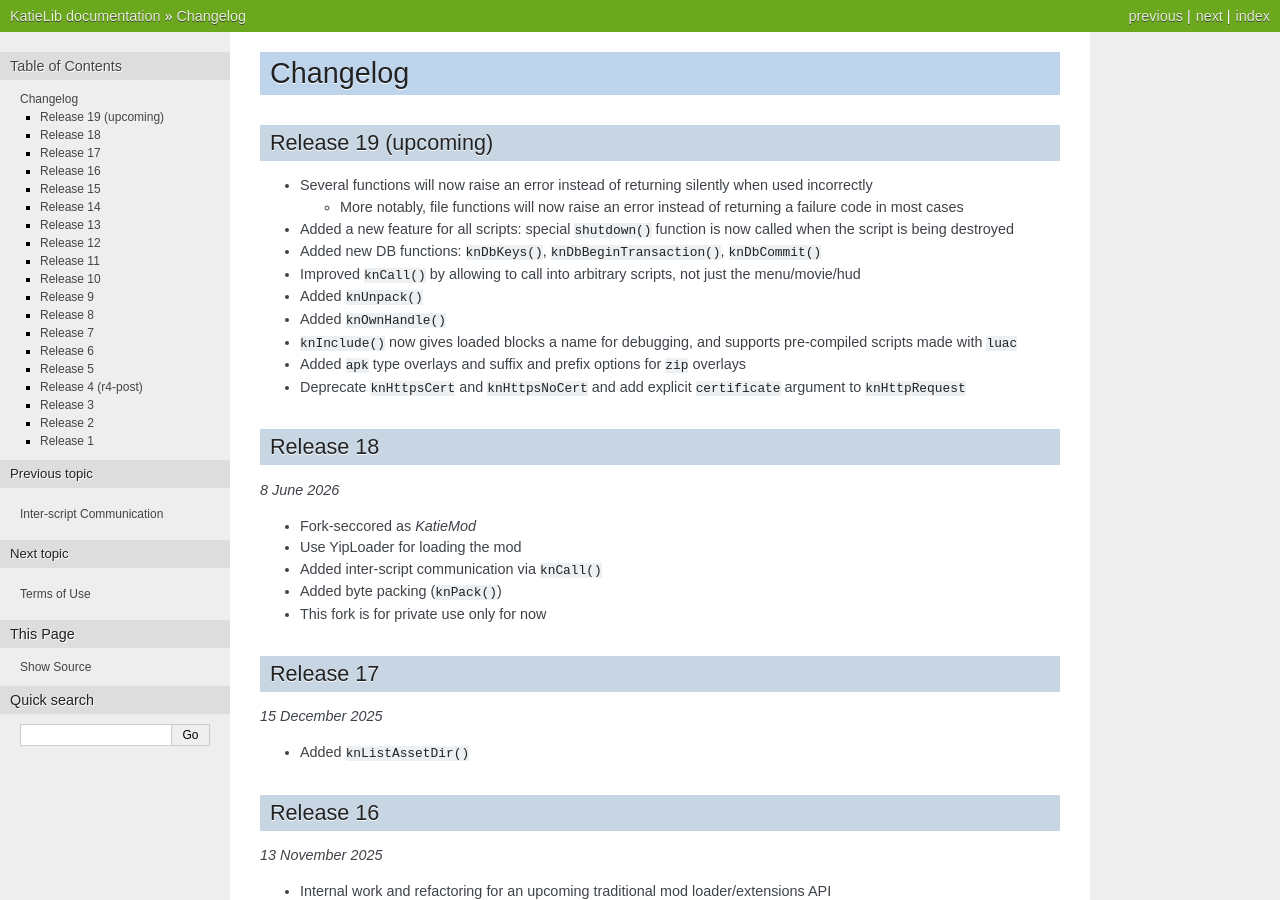
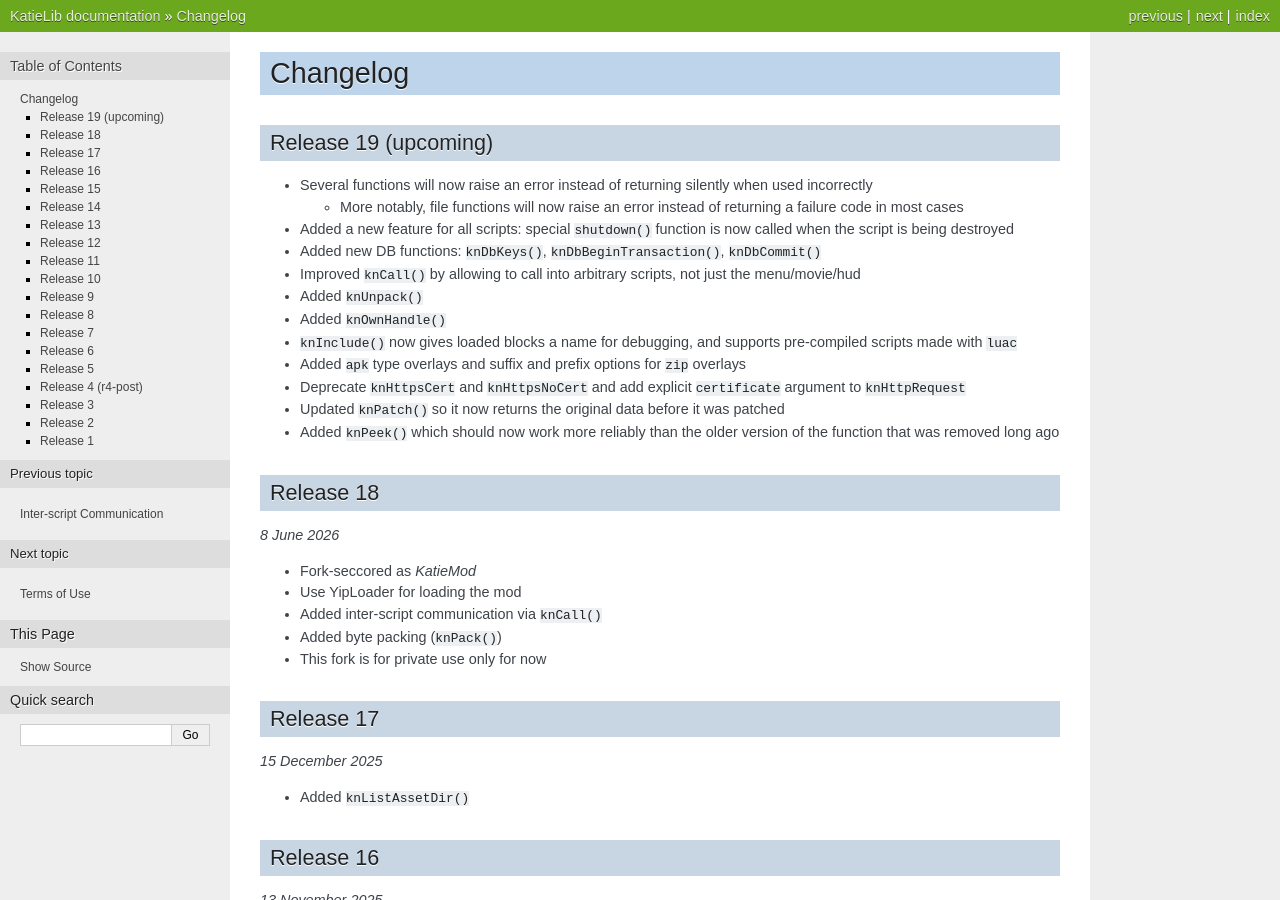
Before and after one commit to knot126/KatieLib, a Sphinx documentation site: the page built from docs/changelog.rst, in a window 1280 px wide and 900 px high. Built offline with Sphinx 7.4.7, drawn with Linux system fonts in a browser that asks for light colours; the version number could not be read and is left out; cross-references to code outside the pages are shown as plain code.

Commit message:
Doc and usage fixes

```diff
--- a/docs/changelog.rst
+++ b/docs/changelog.rst
@@ -25,6 +25,10 @@
   overlays
 - Deprecate :func:`knHttpsCert` and :func:`knHttpsNoCert` and add
   explicit ``certificate`` argument to :func:`knHttpRequest`
+- Updated ``knPatch()`` so it now returns the original data before it
+  was patched
+- Added ``knPeek()`` which should now work more reliably than the older
+  version of the function that was removed long ago
 
 Release 18
 ----------
```
Also changed, not shown: docs/scripting/pack.rst (+10 -2 lines), docs/scripting/patch.rst (+16 -0 lines), 1 other file.
